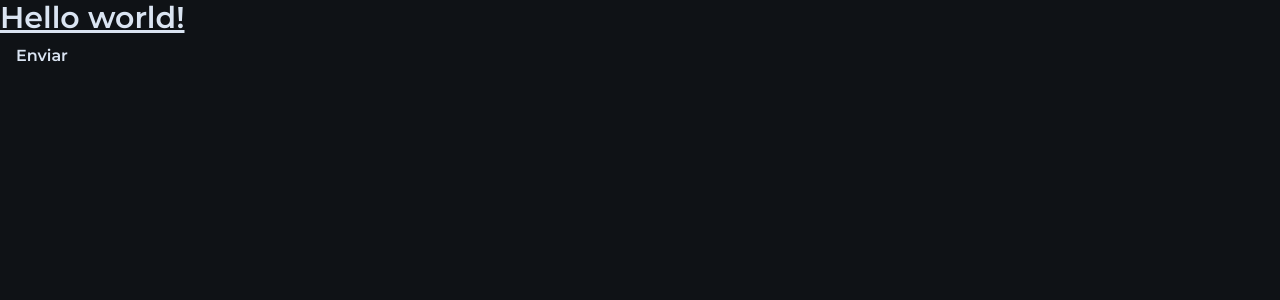
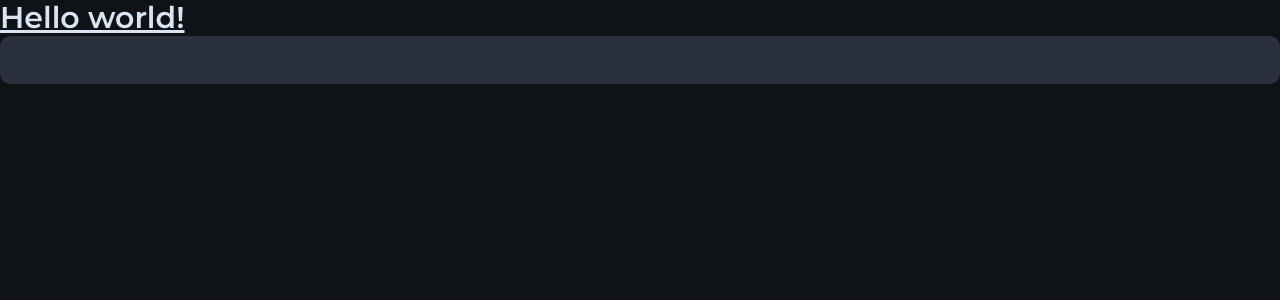
Before and after one commit to MatheusKamer/nlw-connect, a Next.js app: page / in a window 1280 px wide. Shown: the top 300 px of the page. Built offline with nearby package versions, Linux system fonts and the light colour scheme.

Commit message:
feat: update Button component to accept children and enforce label prop

```diff
--- a/src/components/button.tsx
+++ b/src/components/button.tsx
@@ -1,11 +1,13 @@
 interface ButtonProps {
-  label?: string;
+  children?: React.ReactNode;
+  label: string;
 }
 
-export function Button({ label }: ButtonProps) {
+export function Button({ label, children }: ButtonProps) {
   return (
-    <button className="bg-blue-500 hover:bg-blue-700 text-white font-bold py-2 px-4 rounded">
-      {label || 'Enviar'}
+    <button className="text-blue hover:bg-blue flex h-12 w-full cursor-pointer items-center justify-between rounded-xl bg-gray-500 px-5 font-semibold transition-colors duration-300 hover:text-gray-900">
+      {label}
+      {children}
     </button>
   );
 }
```
